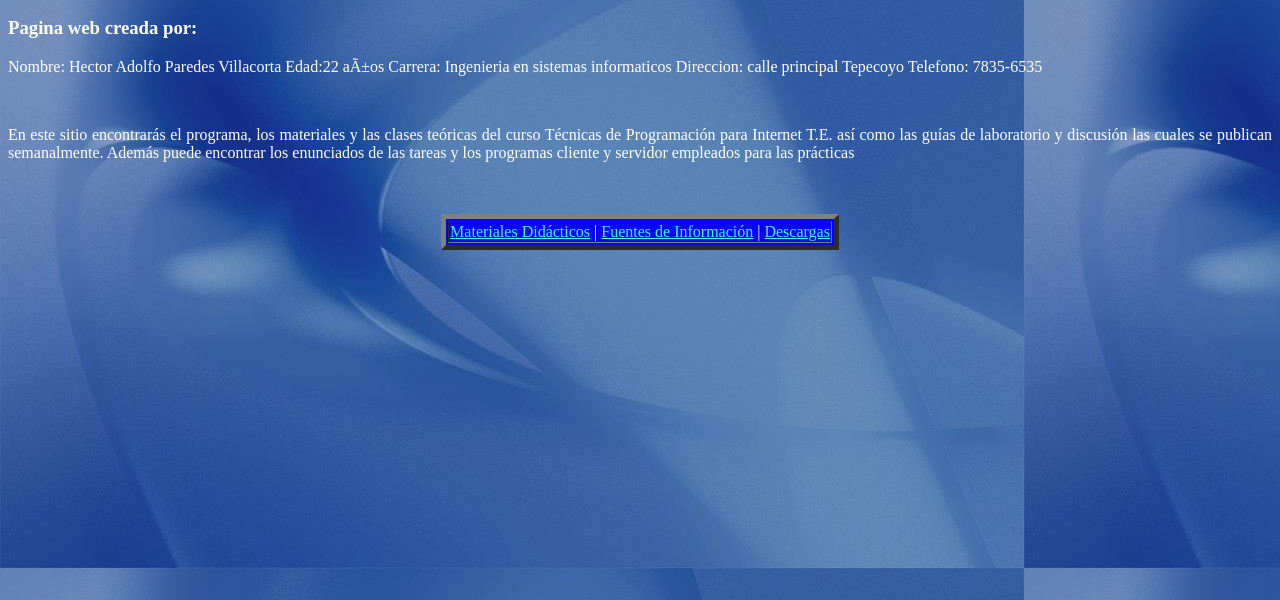
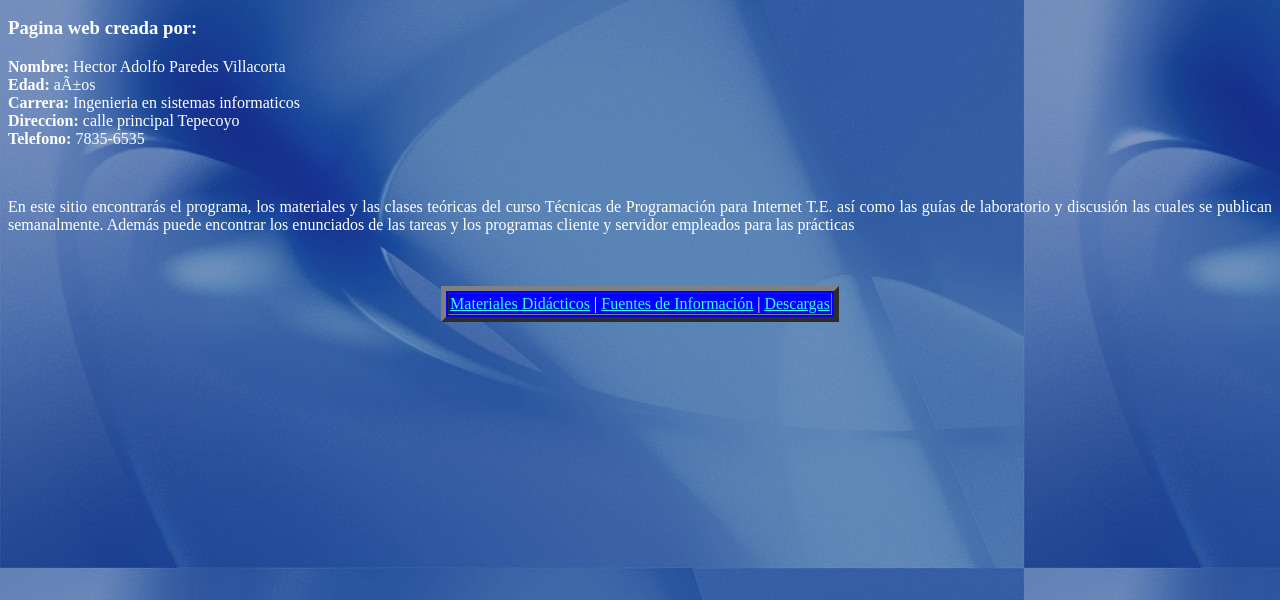
Before and after one commit to hpareds/guia21c, a plain HTML site: page index.html in a window 1280 px wide. Shown: the part 200-800 px from the top of the page. Drawn offline with Linux system fonts and the light colour scheme.

Commit message:
Update index.html

```diff
--- a/index.html
+++ b/index.html
@@ -31,11 +31,11 @@
     Bienvenid@s al sitio Web
   </H2>
   <H3>Pagina web creada por:</H3>
-  <p>Nombre: Hector Adolfo Paredes Villacorta
-     Edad:22 años
-     Carrera: Ingenieria en sistemas informaticos
-     Direccion: calle principal Tepecoyo
-     Telefono: 7835-6535
+  <p><b>Nombre:</b> Hector Adolfo Paredes Villacorta<br>
+     <b>Edad:</b> años<br>
+     <b>Carrera:</b> Ingenieria en sistemas informaticos<br>
+     <b>Direccion:</b> calle principal Tepecoyo<br>
+     <b>Telefono:</b> 7835-6535<br>
   </p>
   <BR>
   <P ALIGN="JUSTIFY">
```
